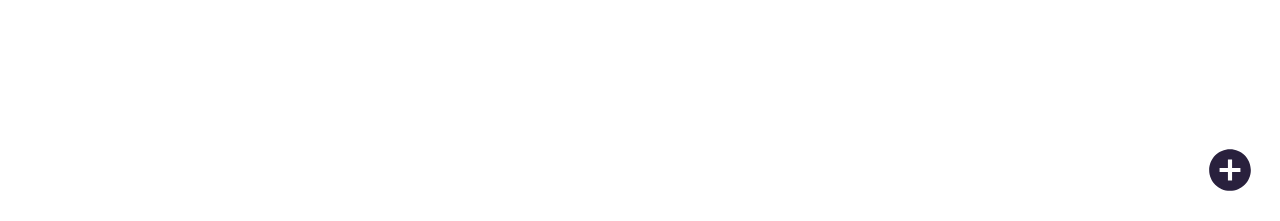
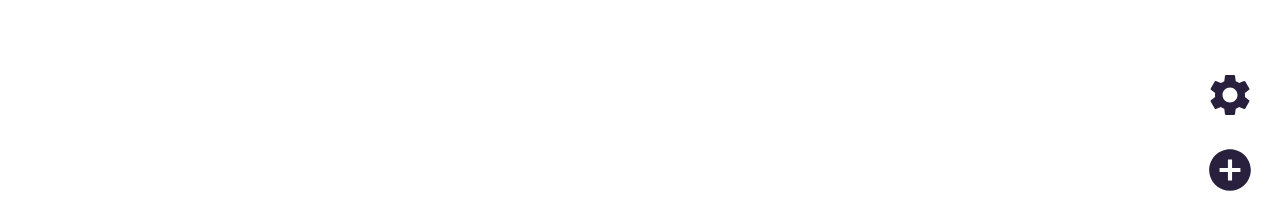
Before and after one commit to KeithRussel/bulletinboard, a React (Create React App) app: page / in a window 1280 px wide. Shown: the part 576-797 px from the top of the page. Built offline with nearby package versions, Linux system fonts and the light colour scheme.

Commit message:
Change Link style from fixed to absolute

```diff
--- a/src/Screens/HomeScreen.js
+++ b/src/Screens/HomeScreen.js
@@ -3,13 +3,20 @@ import styled from "@emotion/styled";
 import { Link } from "react-router-dom";
 import Articles from "../Components/Articles/Articles";
 import { useLocalStorage } from "../Components/LocalStorage/localStorage";
-import { MdOutlineAddCircle } from "react-icons/md";
+import { MdOutlineAddCircle, MdSettings } from "react-icons/md";
 
 const AddArticleRoute = styled.span`
-  position: fixed;
+  position: absolute;
   left: auto;
   right: 25px;
   bottom: 25px;
+`;
+
+const SetTheme = styled.span`
+  position: absolute;
+  left: auto;
+  right: 25px;
+  bottom: 100px;
 `;
 
 const HomeScreen = () => {
@@ -41,6 +48,11 @@ const HomeScreen = () => {
           <MdOutlineAddCircle size={50} color={"#29203D"} />
         </Link>
       </AddArticleRoute>
+      <SetTheme>
+        <Link to="theme">
+          <MdSettings size={50} color={"#29203D"} />
+        </Link>
+      </SetTheme>
     </div>
   );
 };
```
